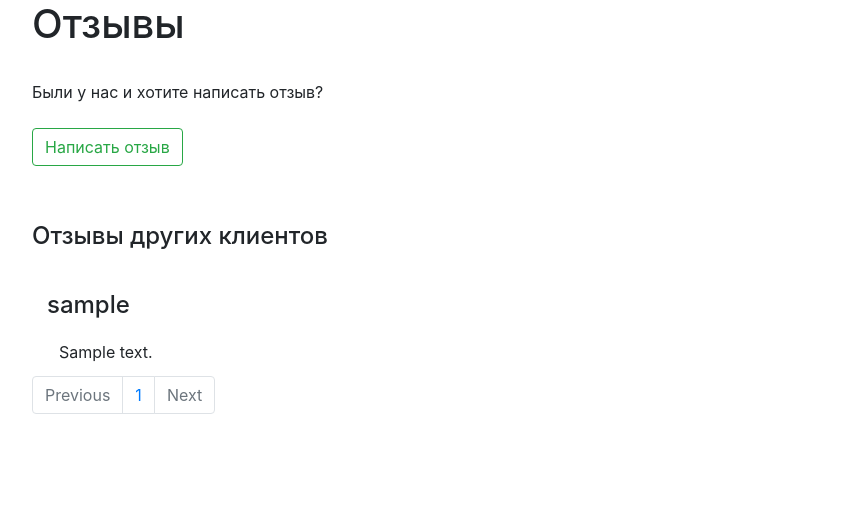
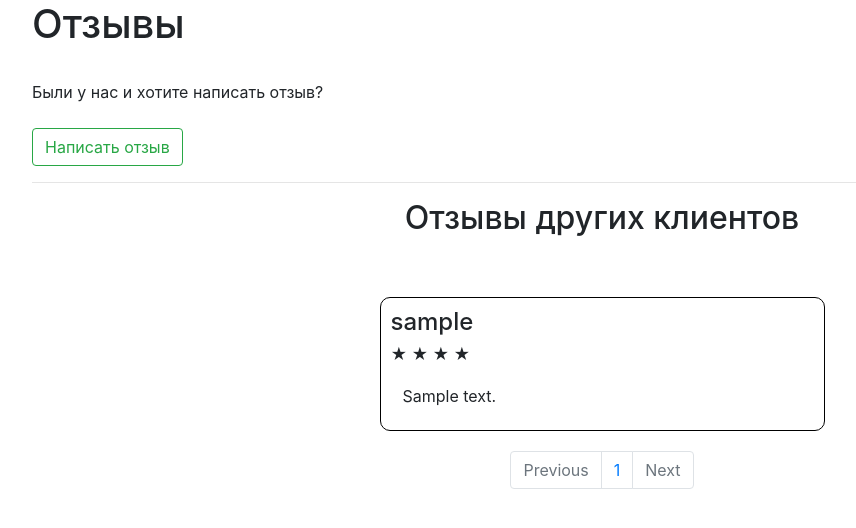
Before and after one commit to yaroslav-sapozhnikov/bshop2, a Python web app: template app/templates/index.html in a window 1280 px wide. Shown: the part 56-584 px from the top of the page, without its empty margins (38-894 px from the left). Run offline with Jinja, Linux system fonts and the light colour scheme; the template is opened without the code that fills it: most values are stand-ins (such as "Sample title", 1, 10 or a date in 2020); some libraries are stand-ins or nearby versions.

Commit message:
название коммита если чо

```diff
--- a/app/models.py
+++ b/app/models.py
@@ -6,6 +6,7 @@ from flask_security import UserMixin, RoleMixin
 class Post(db.Model):
     id = db.Column(db.Integer, primary_key=True)
     username = db.Column(db.String(140))
+    rate = db.Column(db.Integer)
     body = db.Column(db.Text)
     created = db.Column(db.DateTime, default=datetime.now())
 
--- a/app/posts/blueprint.py
+++ b/app/posts/blueprint.py
@@ -17,9 +17,10 @@ posts = Blueprint('posts', __name__, template_folder='templates')
 @login_required
 def create_post():
     if request.method == 'POST':
+        rate = request.form["inlineRadioOptions"]
         body = request.form['body']
         try:
-            post = Post(username=current_user.username, body=body)
+            post = Post(username=current_user.username, body=body, rate=rate)
             db.session.add(post)
             db.session.commit()
         except:
--- a/app/posts/form.py
+++ b/app/posts/form.py
@@ -1,4 +1,4 @@
-from wtforms import Form, TextAreaField
+from wtforms import Form, TextAreaField, RadioField
 
 
 class PostForm(Form):
--- a/app/posts/templates/posts/index.html
+++ b/app/posts/templates/posts/index.html
@@ -13,19 +13,31 @@
 
 {% block content %}
 
-    Были у нас и хотите написать отзыв?
+Были у нас и хотите написать отзыв?
+<br>
+<br>
+<p><a href="{{ url_for('posts.create_post')}}" class="btn btn-outline-success my-2 my-sm-0" type="submit">Написать отзыв</a></p>
+<hr>
+
+    <div style="width:100%;margin:auto;text-align: center;">
+
+    <p><h2>Отзывы других клиентов</h2></p>
     <br>
-    <br>
-    <p><a href="{{ url_for('posts.create_post')}}" class="btn btn-outline-success my-2 my-sm-0" type="submit">Написать отзыв</a></p>
-    <br>
-    <p><h4>Отзывы других клиентов</h4></p>
-    <br>
+
+    </div>
 
     {% for post in pages.items %}
 
-    <div class='col-md-5'>
-        <div class='_post_content'>
+    <div class='col-md-5' style='margin: auto;'>
+        <div style="border:1px solid #000000;border-radius:10px;margin: 20px 0 20px 0;padding:10px;">
             <h4>{{ post.username }}</h4>
+
+            <h6>
+            {% for i in range(post.rate) %}
+                &#9733;
+            {% endfor %}
+            </h6>
+
             <div class="toast-body">
                 {{ post.body }}
             </div>
@@ -34,8 +46,8 @@
 
     {% endfor %}
 
-    <nav>
-        <ul class="pagination">
+    <nav style='margin: auto;'>
+        <ul class="pagination justify-content-center">
             <li {% if not pages.has_prev %} class="page-item disabled" {% endif %}>
                 <a  href="./?page={{ pages.prev_num }}"><span class="page-link"">Previous</span></a>
             </li>
@@ -52,4 +64,5 @@
         </ul>
       </nav>
 
+
 {% endblock %}
```
Also changed, not shown: app/posts/templates/posts/create_post.html (+24 -1 lines).
